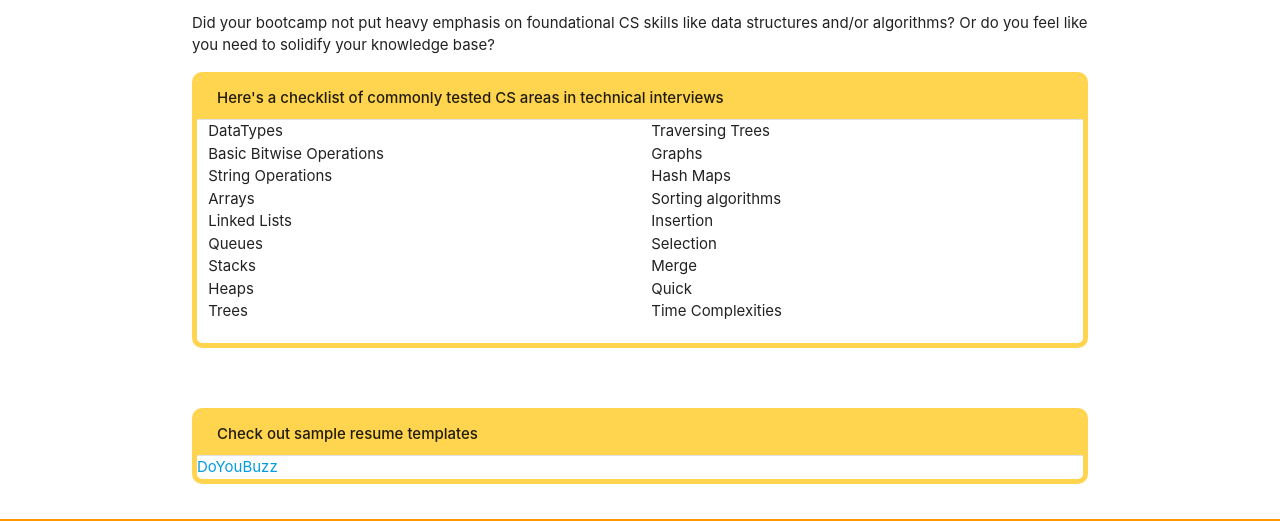
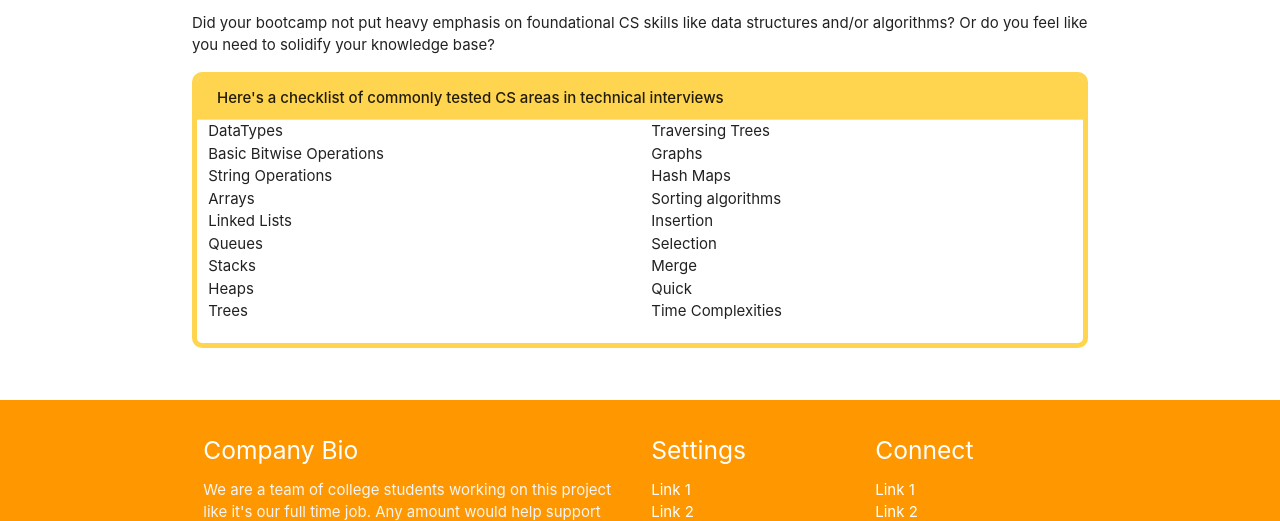
Before and after one commit to uniqueregina666/project2group6, a plain HTML site: page public/interview.html in a window 1280 px wide. Shown: the part 417-938 px from the top of the page. Drawn offline with nearby package versions, Linux system fonts and the light colour scheme.

Commit message:
mini frontend changes

```diff
--- a/public/interview.html
+++ b/public/interview.html
@@ -79,14 +79,7 @@
       </ul>
     </div>
     <br>
-    <div class="row">
-      <ul class="collection">
-        <li class="collection-item" id="interview-item">
-          <strong>Check out sample resume templates</strong>
-        </li>
-        <a href="http://www.doyoubuzz.com/us/p/resume-templates">DoYouBuzz</a>
-      </ul>
-    </div>
+
   </div>
 
   <footer class="page-footer orange">
```
Also changed, not shown: public/meetup.html (+0 -1 lines), public/resume.html (+0 -2 lines).
